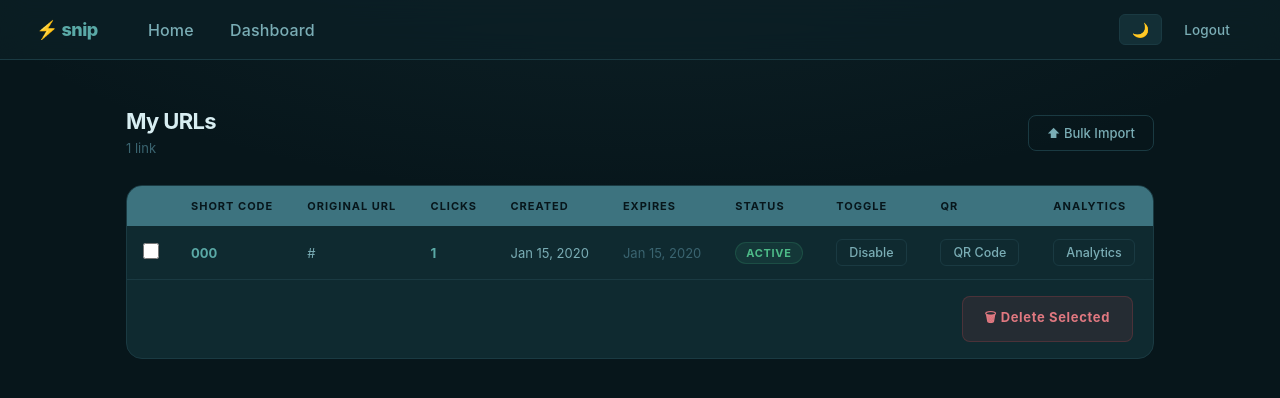
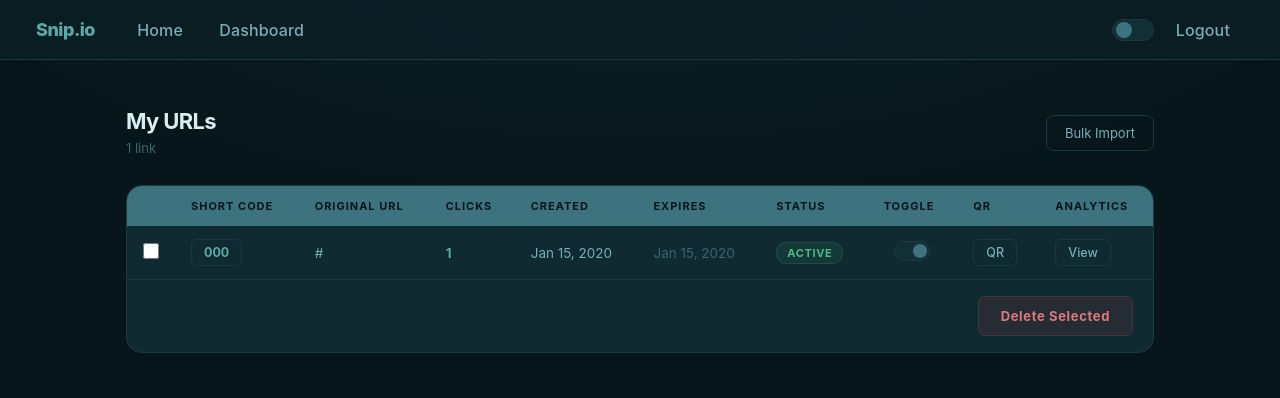
Before and after one commit to balajiselvam005/url_shortener, a Django app: page /dashboard/ in a window 1280 px wide. Shown: the top 398 px of the page. Run offline with Django 5.2, Linux system fonts and the light colour scheme; a user stored in the database is signed in; tables that the repository leaves empty hold one stand-in row (values such as "Sample post").

Commit message:
minor fixes

```diff
--- a/config/urls.py
+++ b/config/urls.py
@@ -26,7 +26,7 @@ urlpatterns = [
     path('s/<str:code>/', redirect_view),
     path('dashboard/', dashboard),
     path('dashboard/bulk-import/', bulk_import),
-    path('toggle/<int:id>/', toggle_url),
+    path('toggle/<int:id>/', toggle_url, name='toggle_url'),
     path('dashboard/<str:code>/analytics/', analytics_view),
     path('api/shorten/', api_shorten),
     path('qr/<str:code>/', generate_qr),
--- a/shortener/models.py
+++ b/shortener/models.py
@@ -22,6 +22,8 @@ class ShortURL(models.Model):
 
     def save(self, *args, **kwargs):
         if self.custom_alias:
+            if ShortURL.objects.filter(short_code=self.custom_alias).exists():
+                raise ValueError("Alias already exists")
             self.short_code = self.custom_alias
         elif not self.short_code:
             self.short_code = generate_code()
--- a/shortener/views.py
+++ b/shortener/views.py
@@ -8,6 +8,7 @@ logger = logging.getLogger(__name__)
 
 from django.http import JsonResponse, HttpResponse, HttpResponseRedirect
 from django.views.decorators.csrf import csrf_exempt
+from django.views.decorators.http import require_POST
 from django.utils.timezone import now, timedelta
 from django.utils import timezone
 
@@ -46,7 +47,7 @@ def redirect_view(request, code):
         raise Http404("The link is inactive")
 
     if obj.expires_at and obj.expires_at < timezone.now():
-        raise HttpResponseGone("The link has expired")
+        return HttpResponseGone("The link has expired")
 
     try:
 
@@ -121,7 +122,7 @@ def api_shorten(request):
         "expires_at": str(obj.expires_at)
     })
 
-
+@require_POST
 @login_required
 def toggle_url(request, id):
     obj = get_object_or_404(ShortURL, id=id, created_by=request.user)
--- a/templates/analytics.html
+++ b/templates/analytics.html
@@ -14,7 +14,10 @@
         </h2>
     </div>
     <a href="/dashboard/" style="border:1px solid var(--border); padding:8px 16px; border-radius:8px; color:var(--text-muted); font-size:13px; font-weight:500;">
-        ← Back to Dashboard
+        <svg width="14" height="14" fill="currentColor" style="margin-right:4px;">
+            <path d="M15 18l-6-6 6-6"/>
+        </svg>
+        Back to Dashboard
     </a>
 </div>
 
--- a/templates/base.html
+++ b/templates/base.html
@@ -129,12 +129,11 @@
             }
 
             .nav-left::before {
-                content: "⚡ snip";
-                font-family: inherit;
+                content: "Snip.io";
                 font-weight: 800;
                 font-size: 18px;
                 color: var(--accent-2);
-                margin-right: 32px;
+                margin-right: 24px;
                 letter-spacing: -0.5px;
             }
 
@@ -476,6 +475,79 @@
                 font-family: inherit;
             }
 
+            .theme-switch {
+                position: relative;
+                display: inline-block;
+                width: 42px;
+                height: 22px;
+            }
+
+            .theme-switch input {
+                display: none;
+            }
+
+            .slider {
+                position: absolute;
+                cursor: pointer;
+                inset: 0;
+                background: var(--surface-2);
+                border: 1px solid var(--border);
+                border-radius: 999px;
+                transition: background 0.25s ease;
+            }
+
+            .slider::before {
+                content: "";
+                position: absolute;
+                height: 16px;
+                width: 16px;
+                left: 3px;
+                top: 2px;
+                background: var(--accent);
+                border-radius: 50%;
+                transition: transform 0.25s ease;
+            }
+
+            input:checked + .slider::before {
+                transform: translateX(20px);
+            }
+
+            .table-switch {
+                position: relative;
+                display: inline-block;
+                width: 36px;
+                height: 20px;
+            }
+
+            .table-switch input {
+                display: none;
+            }
+
+            .table-switch .slider {
+                position: absolute;
+                inset: 0;
+                background: var(--surface-2);
+                border: 1px solid var(--border);
+                border-radius: 999px;
+                cursor: pointer;
+            }
+
+            .table-switch .slider::before {
+                content: "";
+                position: absolute;
+                width: 14px;
+                height: 14px;
+                left: 2px;
+                top: 2px;
+                background: var(--accent);
+                border-radius: 50%;
+                transition: transform 0.2s ease;
+            }
+
+            .table-switch input:checked + .slider::before {
+                transform: translateX(16px);
+            }
+
             @keyframes fadeUp {
                 from { opacity: 0; transform: translateY(8px); }
                 to   { opacity: 1; transform: translateY(0); }
@@ -509,20 +581,10 @@
 
             <div class="nav-right" style="display:flex; align-items:center; gap:8px;">
 
-                <button onclick="toggleTheme()" id="theme-btn" style="
-                    background: var(--surface-2);
-                    border: 1px solid var(--border);
-                    color: var(--text-muted);
-                    padding: 6px 12px;
-                    font-size: 14px;
-                    border-radius: 6px;
-                    cursor: pointer;
-                    transform: none;
-                    box-shadow: none;
-                    font-family: inherit;
-                    font-weight: 500;
-                    letter-spacing: 0;
-                ">🌙</button>
+                <label class="theme-switch">
+                    <input type="checkbox" id="theme-toggle" onclick="toggleTheme()">
+                    <span class="slider"></span>
+                </label>
 
                 {% if user.is_authenticated %}
                     <form method="POST" action="/logout/" style="display:inline;">
@@ -533,7 +595,7 @@
                             padding: 6px 14px;
                             color: var(--text-muted);
                             font-family: inherit;
-                            font-size: 13.5px;
+                            font-size: 16px;
                             font-weight: 500;
                             border-radius: 6px;
                             cursor: pointer;
@@ -557,15 +619,14 @@
 
         <script>
             const savedTheme = localStorage.getItem('theme');
+
             if (savedTheme === 'light') {
                 document.body.classList.add('light');
-                document.getElementById('theme-btn').textContent = '☀️';
+                document.getElementById('theme-toggle').checked = true;
             }
 
             function toggleTheme() {
                 const isLight = document.body.classList.toggle('light');
-                const btn = document.getElementById('theme-btn');
-                btn.textContent = isLight ? '☀️' : '🌙';
                 localStorage.setItem('theme', isLight ? 'light' : 'dark');
             }
         </script>
--- a/templates/dashboard.html
+++ b/templates/dashboard.html
@@ -5,21 +5,20 @@
 <div style="display:flex; justify-content:space-between; align-items:center; margin-bottom:28px; flex-wrap:wrap; gap:12px;">
     <div>
         <h2 style="margin-bottom:4px;">My URLs</h2>
-        <span style="font-size:13px; color:var(--text-dim); font-family:inherit;">
+        <span style="font-size:13px; color:var(--text-dim);">
             {{ urls|length }} link{{ urls|length|pluralize }}
         </span>
     </div>
+
     <a href="/dashboard/bulk-import/"
        style="border:1px solid var(--border); padding:9px 18px; border-radius:8px;
-              color:var(--text-muted); font-size:13px; font-weight:500;
-              transition: border-color 0.22s ease, color 0.22s ease; display:inline-block;"
-       onmouseover="this.style.borderColor='var(--border-h)'; this.style.color='var(--text)'"
-       onmouseout="this.style.borderColor='var(--border)'; this.style.color='var(--text-muted)'">
-        ⬆ Bulk Import
+              color:var(--text-muted); font-size:13px;">
+        Bulk Import
     </a>
 </div>
 
 <div class="card" style="padding: 0; overflow: hidden;">
+
     <form method="POST">
         {% csrf_token %}
 
@@ -39,33 +38,40 @@
                         <th>Analytics</th>
                     </tr>
                 </thead>
+
                 <tbody>
                     {% for url in urls %}
                     <tr>
                         <td style="text-align:center;">
                             <input type="checkbox" name="selected_urls" value="{{ url.id }}">
                         </td>
+
                         <td>
-                            <a href="/s/{{ url.short_code }}/" style="font-family:inherit; font-weight:700; font-size:13px; color:var(--accent-2); border:none; padding:0; background:none;">
+                            <a href="/s/{{ url.short_code }}/" style="font-weight:700; color:var(--accent-2);">
                                 {{ url.short_code }}
                             </a>
                         </td>
-                        <td style="max-width:260px; overflow:hidden; text-overflow:ellipsis; white-space:nowrap; color:var(--text-muted); font-size:13px;">
+
+                        <td style="max-width:260px; overflow:hidden; text-overflow:ellipsis; white-space:nowrap; color:var(--text-muted);">
                             {{ url.original_url }}
                         </td>
-                        <td style="font-family:inherit; font-weight:700; color:var(--accent-2);">
+
+                        <td style="font-weight:700; color:var(--accent-2);">
                             {{ url.click_count }}
                         </td>
-                        <td style="color:var(--text-muted); font-size:13px; white-space:nowrap;">
+
+                        <td style="color:var(--text-muted);">
                             {{ url.created_at|date:"M d, Y" }}
                         </td>
-                        <td style="color:var(--text-dim); font-size:13px;">
+
+                        <td style="color:var(--text-dim);">
                             {% if url.expires_at %}
                                 {{ url.expires_at|date:"M d, Y" }}
                             {% else %}
-                                <span style="color:var(--text-dim);">—</span>
+                                —
                             {% endif %}
                         </td>
+
                         <td>
                             {% if url.is_active %}
                                 <span class="badge badge-active">Active</span>
@@ -73,22 +79,28 @@
                                 <span class="badge badge-inactive">Inactive</span>
                             {% endif %}
                         </td>
+
+                        <td style="text-align:center;">
+                            <label class="table-switch">
+                                <input type="checkbox"
+                                       onchange="toggleURL({{ url.id }})"
+                                       {% if url.is_active %}checked{% endif %}>
+                                <span class="slider"></span>
+                            </label>
+                        </td>
+
                         <td>
-                            <a href="/toggle/{{ url.id }}/">
-                                {% if url.is_active %}Disable{% else %}Enable{% endif %}
-                            </a>
+                            <a href="/qr/{{ url.short_code }}/" target="_blank">QR</a>
                         </td>
+
                         <td>
-                            <a href="/qr/{{ url.short_code }}/" target="_blank">QR Code</a>
-                        </td>
-                        <td>
-                            <a href="/dashboard/{{ url.short_code }}/analytics/">Analytics</a>
+                            <a href="/dashboard/{{ url.short_code }}/analytics/">View</a>
                         </td>
                     </tr>
                     {% empty %}
                     <tr>
-                        <td colspan="10" style="text-align:center; padding:40px; color:var(--text-dim);">
-                            No URLs yet. <a href="/" style="border:none; padding:0;">Shorten your first one →</a>
+                        <td colspan="10" style="text-align:center; padding:40px;">
+                            No URLs yet.
                         </td>
                     </tr>
                     {% endfor %}
@@ -99,12 +111,25 @@
         {% if urls %}
         <div style="padding: 16px 20px; border-top: 1px solid var(--border); display:flex; justify-content:flex-end;">
             <button type="submit" class="btn-danger">
-                🗑 Delete Selected
+                Delete Selected
             </button>
         </div>
         {% endif %}
 
     </form>
+
 </div>
 
+<form id="toggle-form" method="POST" style="display:none;">
+    {% csrf_token %}
+</form>
+
+<script>
+function toggleURL(id) {
+    const form = document.getElementById("toggle-form");
+    form.action = `/toggle/${id}/`;
+    form.submit();
+}
+</script>
+
 {% endblock %}
--- a/templates/home.html
+++ b/templates/home.html
@@ -26,7 +26,7 @@
                     style="flex:1; height:44px; font-size:14px;">
 
                 <button type="submit" style="height:44px; padding:0 20px;">
-                    ⚡ Shorten
+                    Shorten
                 </button>
 
             </div>
@@ -54,7 +54,7 @@
         {% endif %}
 
         {% if error %}
-            <div class="error-msg">⚠ {{ error }}</div>
+            <div class="error-msg">{{ error }}</div>
         {% endif %}
     </div>
 
```
